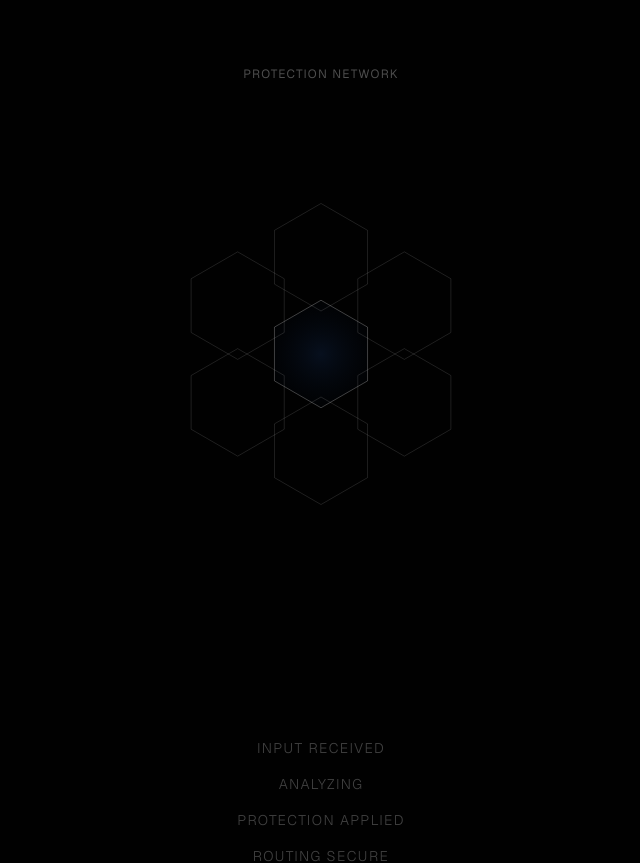
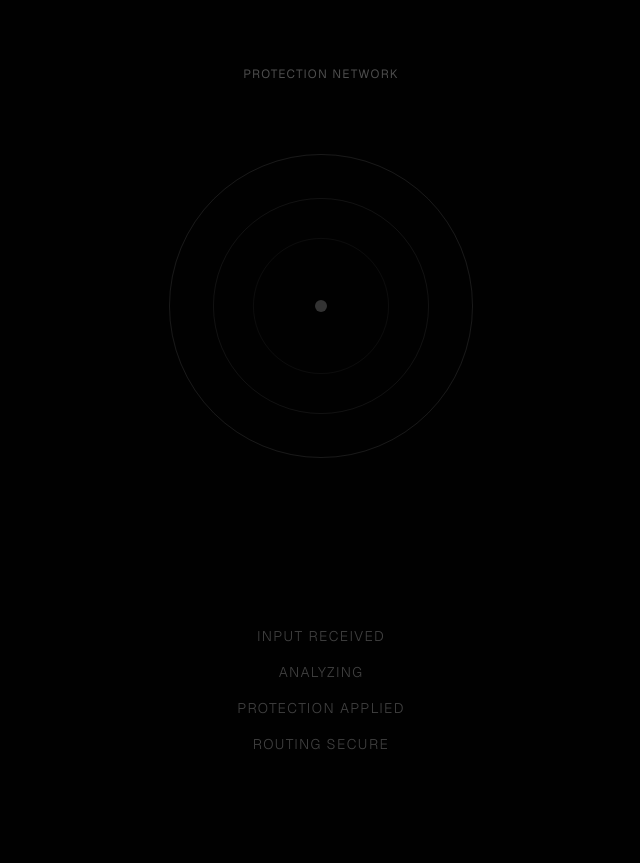
Before and after one commit to Beroqk/v0-beroqk-homepage, a Next.js app: page /b-sting in a window 1280 px wide. Shown: the part 1200-2063 px from the top of the page, without its empty margins (319-959 px from the left). Built offline with nearby package versions, Linux system fonts and the light colour scheme.

Commit message:
feat: replace honeycomb animation with CSS Shield Network design\n\nSimplify with CSS rings and improve clarity and interaction.

```diff
--- a/app/b-sting/page.tsx
+++ b/app/b-sting/page.tsx
@@ -2,137 +2,54 @@
 
 import { useState, useEffect, useRef } from "react"
 
-// Honeycomb Network Component
-function HoneycombNetwork() {
+// Shield Network Component - Simple concentric rings
+function ShieldNetwork() {
   const [isHovered, setIsHovered] = useState(false)
-  const [rippleStep, setRippleStep] = useState(0)
-  const canvasRef = useRef<HTMLCanvasElement>(null)
-  const animationRef = useRef<number>(0)
-  const pulseRef = useRef(0)
-
-  useEffect(() => {
-    const canvas = canvasRef.current
-    if (!canvas) return
-
-    const ctx = canvas.getContext("2d")
-    if (!ctx) return
-
-    const resize = () => {
-      const rect = canvas.getBoundingClientRect()
-      canvas.width = rect.width * window.devicePixelRatio
-      canvas.height = rect.height * window.devicePixelRatio
-      ctx.scale(window.devicePixelRatio, window.devicePixelRatio)
-    }
-
-    resize()
-    window.addEventListener("resize", resize)
-
-    const drawHex = (cx: number, cy: number, size: number, opacity: number, glowIntensity: number = 0) => {
-      ctx.beginPath()
-      for (let i = 0; i < 6; i++) {
-        const angle = (Math.PI / 3) * i - Math.PI / 6
-        const x = cx + size * Math.cos(angle)
-        const y = cy + size * Math.sin(angle)
-        if (i === 0) ctx.moveTo(x, y)
-        else ctx.lineTo(x, y)
-      }
-      ctx.closePath()
-
-      if (glowIntensity > 0) {
-        const gradient = ctx.createRadialGradient(cx, cy, 0, cx, cy, size * 1.5)
-        gradient.addColorStop(0, `rgba(59, 130, 246, ${glowIntensity * 0.15})`)
-        gradient.addColorStop(1, "transparent")
-        ctx.fillStyle = gradient
-        ctx.fill()
-      }
-
-      ctx.strokeStyle = `rgba(255, 255, 255, ${opacity})`
-      ctx.lineWidth = 1
-      ctx.stroke()
-    }
-
-    const draw = () => {
-      const rect = canvas.getBoundingClientRect()
-      const width = rect.width
-      const height = rect.height
-      const centerX = width / 2
-      const centerY = height / 2
-      const hexSize = Math.min(width, height) * 0.12
-
-      ctx.clearRect(0, 0, width, height)
-
-      // Slow pulse animation
-      pulseRef.current += 0.015
-      const pulse = Math.sin(pulseRef.current) * 0.1 + 0.9
-
-      // Hex positions (center + 6 surrounding)
-      const hexPositions = [
-        { x: 0, y: 0, ring: 0 }, // center
-        { x: 0, y: -hexSize * 1.8, ring: 1 },
-        { x: hexSize * 1.55, y: -hexSize * 0.9, ring: 1 },
-        { x: hexSize * 1.55, y: hexSize * 0.9, ring: 1 },
-        { x: 0, y: hexSize * 1.8, ring: 1 },
-        { x: -hexSize * 1.55, y: hexSize * 0.9, ring: 1 },
-        { x: -hexSize * 1.55, y: -hexSize * 0.9, ring: 1 },
-      ]
-
-      hexPositions.forEach((pos, index) => {
-        const hx = centerX + pos.x
-        const hy = centerY + pos.y
-
-        let opacity = pos.ring === 0 ? 0.3 * pulse : 0.12
-        let glow = pos.ring === 0 ? pulse : 0
-
-        if (isHovered) {
-          if (pos.ring === 0) {
-            opacity = 0.5
-            glow = 1.2
-          } else if (rippleStep >= index) {
-            opacity = 0.25
-            glow = 0.4
-          }
-        }
-
-        drawHex(hx, hy, hexSize, opacity, glow)
-      })
-
-      animationRef.current = requestAnimationFrame(draw)
-    }
-
-    draw()
-
-    return () => {
-      window.removeEventListener("resize", resize)
-      cancelAnimationFrame(animationRef.current)
-    }
-  }, [isHovered, rippleStep])
-
-  // Ripple effect on hover
-  useEffect(() => {
-    if (isHovered) {
-      let step = 1
-      const interval = setInterval(() => {
-        setRippleStep(step)
-        step++
-        if (step > 6) clearInterval(interval)
-      }, 80)
-      return () => clearInterval(interval)
-    } else {
-      setRippleStep(0)
-    }
-  }, [isHovered])
+  const [isActive, setIsActive] = useState(false)
 
   return (
     <div
-      className="relative w-full max-w-md mx-auto aspect-square cursor-pointer"
+      className="relative w-full max-w-xs mx-auto aspect-square cursor-pointer flex items-center justify-center"
       onMouseEnter={() => setIsHovered(true)}
       onMouseLeave={() => setIsHovered(false)}
+      onClick={() => setIsActive(!isActive)}
     >
-      <canvas
-        ref={canvasRef}
-        className="w-full h-full"
-        style={{ display: "block" }}
+      {/* Outer ring */}
+      <div
+        className={`absolute w-full h-full rounded-full border transition-all duration-700 ${
+          isHovered ? "border-white/30 scale-100" : "border-white/10 scale-95"
+        } ${isActive ? "border-white/40" : ""}`}
       />
+
+      {/* Middle ring */}
+      <div
+        className={`absolute w-3/4 h-3/4 rounded-full border transition-all duration-500 delay-75 ${
+          isHovered ? "border-white/25 scale-100" : "border-white/8 scale-90"
+        } ${isActive ? "border-white/35" : ""}`}
+      />
+
+      {/* Inner ring */}
+      <div
+        className={`absolute w-1/2 h-1/2 rounded-full border transition-all duration-300 delay-150 ${
+          isHovered ? "border-white/20 scale-100" : "border-white/5 scale-85"
+        } ${isActive ? "border-white/30" : ""}`}
+      />
+
+      {/* Center dot */}
+      <div
+        className={`w-3 h-3 rounded-full transition-all duration-300 ${
+          isHovered ? "bg-white/60 scale-125" : "bg-white/20 scale-100"
+        } ${isActive ? "bg-white/80 shadow-[0_0_20px_rgba(255,255,255,0.3)]" : ""}`}
+      />
+
+      {/* Status text */}
+      <div
+        className={`absolute -bottom-12 left-1/2 -translate-x-1/2 text-xs tracking-widest transition-all duration-500 ${
+          isActive ? "text-white/60 opacity-100" : "text-white/0 opacity-0"
+        }`}
+      >
+        SHIELD ACTIVE
+      </div>
     </div>
   )
 }
@@ -219,10 +136,10 @@ export default function BStingPage() {
 
         {/* Protection Network Section */}
         <section className="mb-40">
-          <p className="text-xs text-muted-foreground/60 uppercase tracking-widest mb-12 text-center">
+          <p className="text-xs text-muted-foreground/60 uppercase tracking-widest mb-16 text-center">
             Protection Network
           </p>
-          <HoneycombNetwork />
+          <ShieldNetwork />
         </section>
 
         {/* System States Section */}
```
